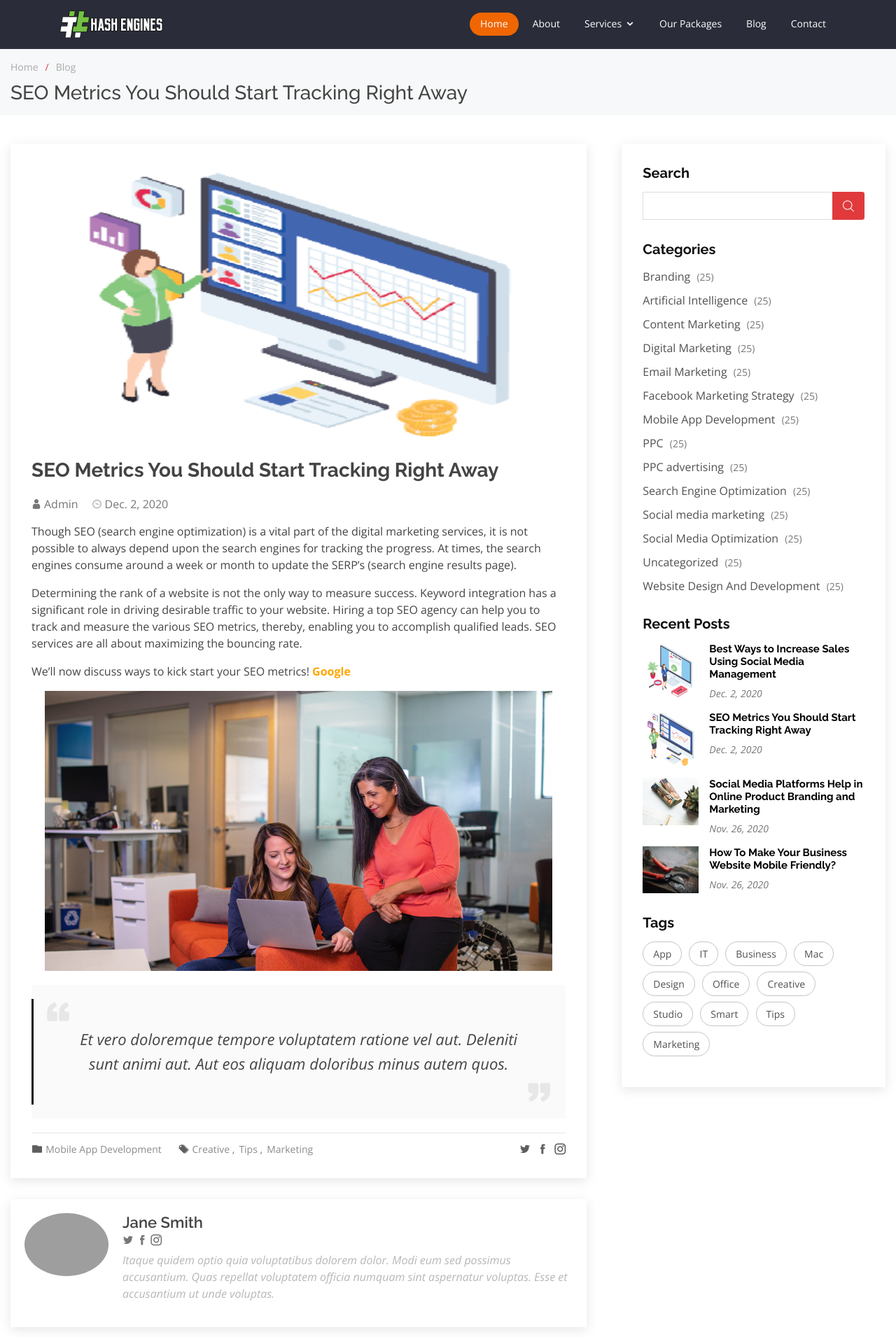
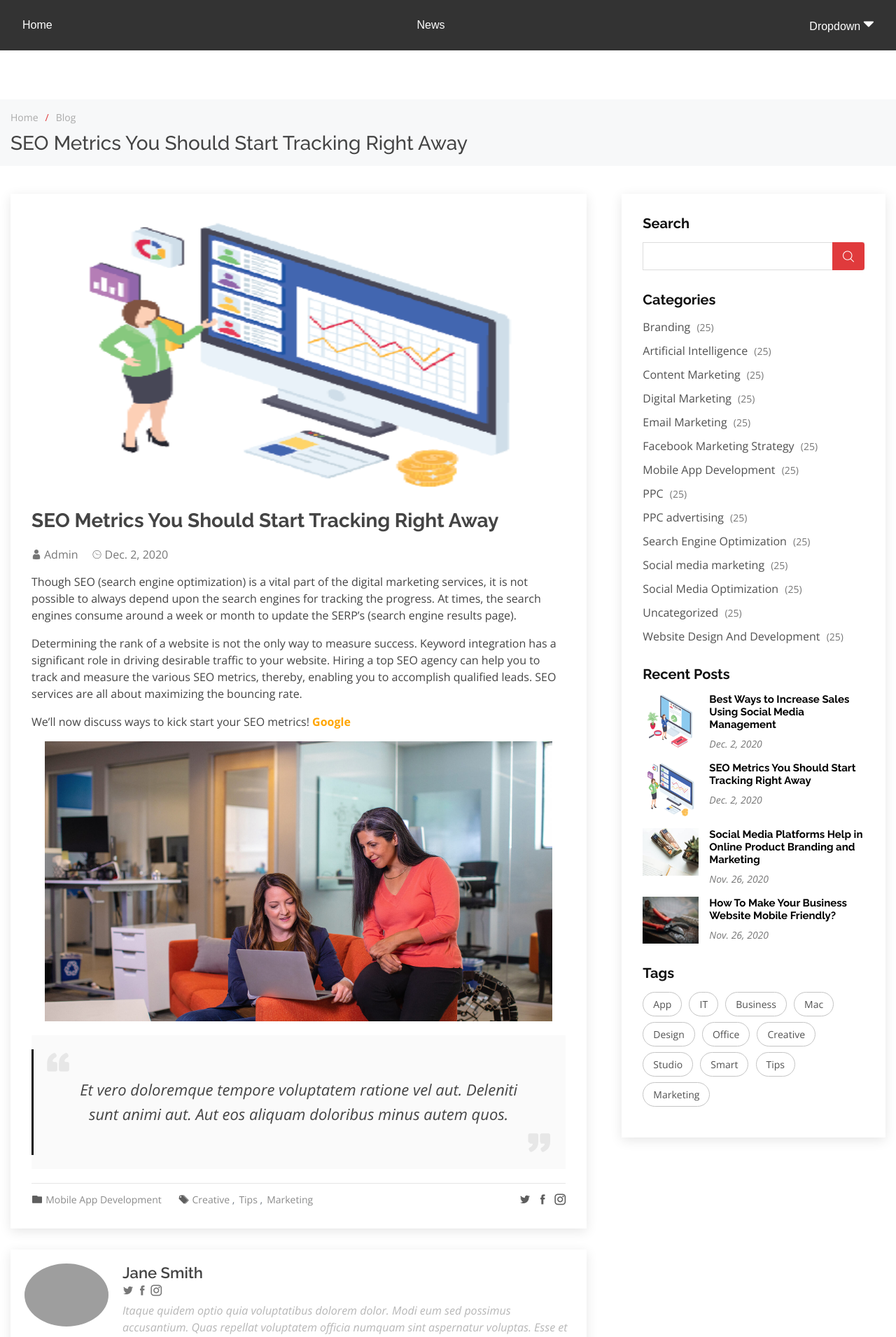
Before and after one commit to haiiamnikhil/webiste, a Django app: a page that uses templates/home.html in a window 1280 px wide. Shown: the top 1910 px of the page at 70% size. Run offline with Django 3.2, Linux system fonts and the light colour scheme; data comes from the database, SQL or seed files in the repository; parts of the project's set-up code (start-up, migrations or seed data) failed here and were passed over; some libraries are stand-ins or nearby versions; grey boxes are pictures that could not be loaded.

Commit message:
menuchanges

```diff
--- a/pages/urls.py
+++ b/pages/urls.py
@@ -5,7 +5,7 @@ urlpatterns = [
     path('',Service,name='service'),
     path('digital-marketing',Digital_Marking,name='digital_marketing'),
     path('graphics-design-and-multimedia',GraphicsDesignAndMultimedia,name='graphics_design'),
-    path('website-development-company',DesignAnd_Development,name='websitedesignanddevelopment'),
+    path('website-development-company',DesignAnd_Development,name='designanddevelopment'),
     path('wordpress-website-development',WebsiteDesignand_Development,name='website_design_development'),
     path('mobile-app-development',Mobile_App,name='mobile_app'),
     path('search-engine-optimization',SearchEngineOptimization,name='seo'),
@@ -13,6 +13,5 @@ urlpatterns = [
     path('email-marketing',EmailMarketing,name='emailmarketing'),
     path('content-marketing',ContentMarketing,name='contentmarketing'),
     path('pay-per-click-marketing',Mobile_App,name='ppcm'),
-    path('branding',Branding,name='branding'),
-
+    path('branding',BrandMarketing,name='branding'),
 ]
--- /dev/null
+++ b/static/assets/css/header.css
@@ -0,0 +1,91 @@
+.navbar {
+    overflow: hidden;
+    background-color: #333;
+    font-family: Arial, Helvetica, sans-serif;
+  }
+
+  .navbar a {
+    float: left;
+    font-size: 16px;
+    color: white;
+    text-align: center;
+    padding: 14px 16px;
+    text-decoration: none;
+  }
+
+  .dropdown {
+    float: left;
+    overflow: hidden;
+  }
+
+  .dropdown .dropbtn {
+    font-size: 16px;
+    border: none;
+    outline: none;
+    color: white;
+    padding: 14px 16px;
+    background-color: inherit;
+    font: inherit;
+    margin: 0;
+  }
+
+  .navbar a:hover, .dropdown:hover .dropbtn {
+    background-color: red;
+  }
+
+  .dropdown-content {
+    display: none;
+    position: absolute;
+    background-color: #f9f9f9;
+    width: 100%;
+    left: 0;
+    box-shadow: 0px 8px 16px 0px rgba(0,0,0,0.2);
+    z-index: 1;
+  }
+
+  .dropdown-content .header {
+    background: red;
+    padding: 16px;
+    color: white;
+  }
+
+  .dropdown:hover .dropdown-content {
+    display: block;
+  }
+
+  /* Create three equal columns that floats next to each other */
+  .column {
+    float: left;
+    width: 33.33%;
+    padding: 10px;
+    background-color: #ccc;
+    height: 250px;
+  }
+
+  .column a {
+    float: none;
+    color: black;
+    padding: 16px;
+    text-decoration: none;
+    display: block;
+    text-align: left;
+  }
+
+  .column a:hover {
+    background-color: #ddd;
+  }
+
+  /* Clear floats after the columns */
+  .row:after {
+    content: "";
+    display: table;
+    clear: both;
+  }
+
+  /* Responsive layout - makes the three columns stack on top of each other instead of next to each other */
+  @media screen and (max-width: 600px) {
+    .column {
+      width: 100%;
+      height: auto;
+    }
+  }
--- a/static/assets/css/style.css
+++ b/static/assets/css/style.css
@@ -563,6 +563,10 @@ section {
   color: #2a2c39;
 }
 
+.section-title .coloradjust{
+  color:white;
+}
+
 /*--------------------------------------------------------------
 # About
 --------------------------------------------------------------*/
@@ -637,7 +641,7 @@ section {
   border: 1px solid #d4d6df;
   padding: 15px;
   transition: 0.3s;
-  color: #2a2c39;
+  color: white;
   border-radius: 0;
   display: flex;
   align-items: center;
@@ -1938,6 +1942,17 @@ main.posts-listing .post-footer {
   height: 270px;
 }
 
+section#features {
+  background-color: #2a2c39;
+  color: white;
+  box-shadow: 0px 0px 20px 0px #4c4c4c;
+}
+
+section#pricing {
+  background-color: #2a2c39;
+  color: white;
+  box-shadow: 0px 0px 20px 0px #4c4c4c;
+}
 /* blog */
 
 .blog {
--- a/templates/home.html
+++ b/templates/home.html
@@ -26,13 +26,14 @@
       <link href="{% static 'assets/vendor/aos/aos.css' %}" rel="stylesheet">
       <link href="{% static 'assets/css/style.css' %}" rel="stylesheet">
       <link href="{% static 'assets/css/socialbutton.css' %}" rel="stylesheet">
+      <link href="{% static 'assets/css/header.css' %}" rel="stylesheet">
       <link rel="stylesheet" href="{% static 'assets/css/video.css' %}">
       <link href='https://fonts.googleapis.com/css?family=Raleway:400,200' rel='stylesheet' type='text/css'>
       <link href="//netdna.bootstrapcdn.com/font-awesome/4.1.0/css/font-awesome.min.css" rel="stylesheet">
    </head>
    <body>
       <!-- ======= Header ======= -->
-      <header id="header" class="fixed-top d-flex align-items-center">
+      <!-- <header id="header" class="fixed-top d-flex align-items-center">
          <div class="container d-flex align-items-center">
             <div class="logo mr-auto">
                <h1 class="text-light"><a href="{% url 'home' %}"><img src="{% static 'assets/sitelogo/hashengines.png' %}" alt=""></a></h1>
@@ -47,19 +48,19 @@
                        <li class="drop-down">
                          <a href="{% url 'digital_marketing' %}">Digital Marketing</a>
                          <ul>
-                           <li><a href="#">Search Engine Optimization</a></li>
-                           <li><a href="#">Social Media Optimization</a></li>
-                           <li><a href="#">Email Marketing</a></li>
-                           <li><a href="#">Content Marketing</a></li>
-                           <li><a href="#">Pay Per Click Management</a></li>
-                           <li><a href="#">Branding</a></li>
+                           <li><a href="{% url 'seo'%}">Search Engine Optimization</a></li>
+                           <li><a href="{% url 'smo'%}">Social Media Optimization</a></li>
+                           <li><a href="{% url 'emailmarketing'%}">Email Marketing</a></li>
+                           <li><a href="{% url 'contentmarketing'%}">Content Marketing</a></li>
+                           <li><a href="{% url 'ppcm'%}">Pay Per Click Management</a></li>
+                           <li><a href="{% url 'branding'%}">Branding</a></li>
                          </ul>
                       </li>
                        <li><a href="{% url 'graphics_design'%}">Graphics Design and Multimedia</a></li>
                        <li class="drop-down">
-                        <a href="{% url 'websitedesignanddevelopment'%}">Design and Development</a>
+                        <a href="{% url 'designanddevelopment'%}">Design and Development</a>
                         <ul>
-                          <li><a href="{% url 'websitedesignanddevelopment'%}">Website Design and Development</a></li>
+                          <li><a href="{% url 'website_design_development'%}">Website Design and Development</a></li>
                           <li><a href="{% url 'mobile_app' %}">Mobile Development</a></li>
                         </ul>
                        </li>
@@ -72,7 +73,42 @@
             </nav>
 
          </div>
-      </header>
+      </header> -->
+      <div class="navbar">
+         <a href="#home">Home</a>
+         <a href="#news">News</a>
+         <div class="dropdown">
+           <button class="dropbtn">Dropdown
+             <i class="fa fa-caret-down"></i>
+           </button>
+           <div class="dropdown-content">
+             <div class="header">
+               <h2>Mega Menu</h2>
+             </div>
+             <div class="row">
+               <div class="column">
+                 <h3>Category 1</h3>
+                 <a href="#">Link 1</a>
+                 <a href="#">Link 2</a>
+                 <a href="#">Link 3</a>
+               </div>
+               <div class="column">
+                 <h3>Category 2</h3>
+                 <a href="#">Link 1</a>
+                 <a href="#">Link 2</a>
+                 <a href="#">Link 3</a>
+               </div>
+               <div class="column">
+                 <h3>Category 3</h3>
+                 <a href="#">Link 1</a>
+                 <a href="#">Link 2</a>
+                 <a href="#">Link 3</a>
+               </div>
+             </div>
+           </div>
+         </div>
+       </div>
+
       <ul class="menu bottomLeft">
          <li class="share top">
            <i class="fa fa-share-alt"></i>
@@ -530,15 +566,18 @@
          </section>
          <!-- End Testimonials Section -->
          <!-- ======= Pricing Section ======= -->
-         <section id="pricing" class="pricing">
-            <div class="container">
-               <div class="section-title" data-aos="zoom-out">
+         <section id="pricing" class="pricing section-bg">
+            <div class="container" data-aos="fade-up">
+
+              <div class="section-title">
                 <h2>Pricing</h2>
-                  <p>Our Competing Prices</p>
+                <p class="coloradjust">Here are some of Our Packages</p>
               </div>
+
               <div class="row">
-                  <div class="col-lg-3 col-md-6">
-                     <div class="box" data-aos="zoom-in">
+
+                <div class="col-lg-4 col-md-6">
+                  <div class="box" data-aos="fade-up" data-aos-delay="100">
                     <h3>Free</h3>
                     <h4><sup>$</sup>0<span> / month</span></h4>
                     <ul>
@@ -553,8 +592,9 @@
                     </div>
                   </div>
                 </div>
-                  <div class="col-lg-3 col-md-6 mt-4 mt-md-0">
-                     <div class="box featured" data-aos="zoom-in" data-aos-delay="100">
+
+                <div class="col-lg-4 col-md-6 mt-4 mt-md-0">
+                  <div class="box featured" data-aos="fade-up" data-aos-delay="200">
                     <h3>Business</h3>
                     <h4><sup>$</sup>19<span> / month</span></h4>
                     <ul>
@@ -569,8 +609,9 @@
                     </div>
                   </div>
                 </div>
-                  <div class="col-lg-3 col-md-6 mt-4 mt-lg-0">
-                     <div class="box" data-aos="zoom-in" data-aos-delay="200">
+
+                <div class="col-lg-4 col-md-6 mt-4 mt-lg-0">
+                  <div class="box" data-aos="fade-up" data-aos-delay="300">
                     <h3>Developer</h3>
                     <h4><sup>$</sup>29<span> / month</span></h4>
                     <ul>
@@ -585,26 +626,11 @@
                     </div>
                   </div>
                 </div>
-                  <div class="col-lg-3 col-md-6 mt-4 mt-lg-0">
-                     <div class="box" data-aos="zoom-in" data-aos-delay="300">
-                        <span class="advanced">Advanced</span>
-                        <h3>Ultimate</h3>
-                        <h4><sup>$</sup>49<span> / month</span></h4>
-                        <ul>
-                           <li>Aida dere</li>
-                           <li>Nec feugiat nisl</li>
-                           <li>Nulla at volutpat dola</li>
-                           <li>Pharetra massa</li>
-                           <li>Massa ultricies mi</li>
-                        </ul>
-                        <div class="btn-wrap">
-                           <a href="#" class="btn-buy">Buy Now</a>
+
               </div>
+
             </div>
-                  </div>
-               </div>
-            </div>
-         </section>
+          </section><!-- End Pricing Section -->
          <!-- End Pricing Section -->
          <!-- Blog -->
          <section id="blog" class="padd-section wow fadeInUp">
@@ -738,5 +764,13 @@
       <script src="{% static 'assets/vendor/aos/aos.js' %}"></script>
       <!-- Template Main JS File -->
       <script src="{% static 'assets/js/main.js' %}"></script>
+      <script>
+         function showSubMenu(){
+            document.getElementsByClassName('.dropdown-content')
+         }
+         $('button').click(function(){
+            $('.dropdown-content').hide().slideDown();
+         })
+      </script>
    </body>
 </html>
```
Also changed, not shown: static/assets/js/main.js (line endings or trailing spaces). Lines whose indentation alone changed are shown as unchanged.
